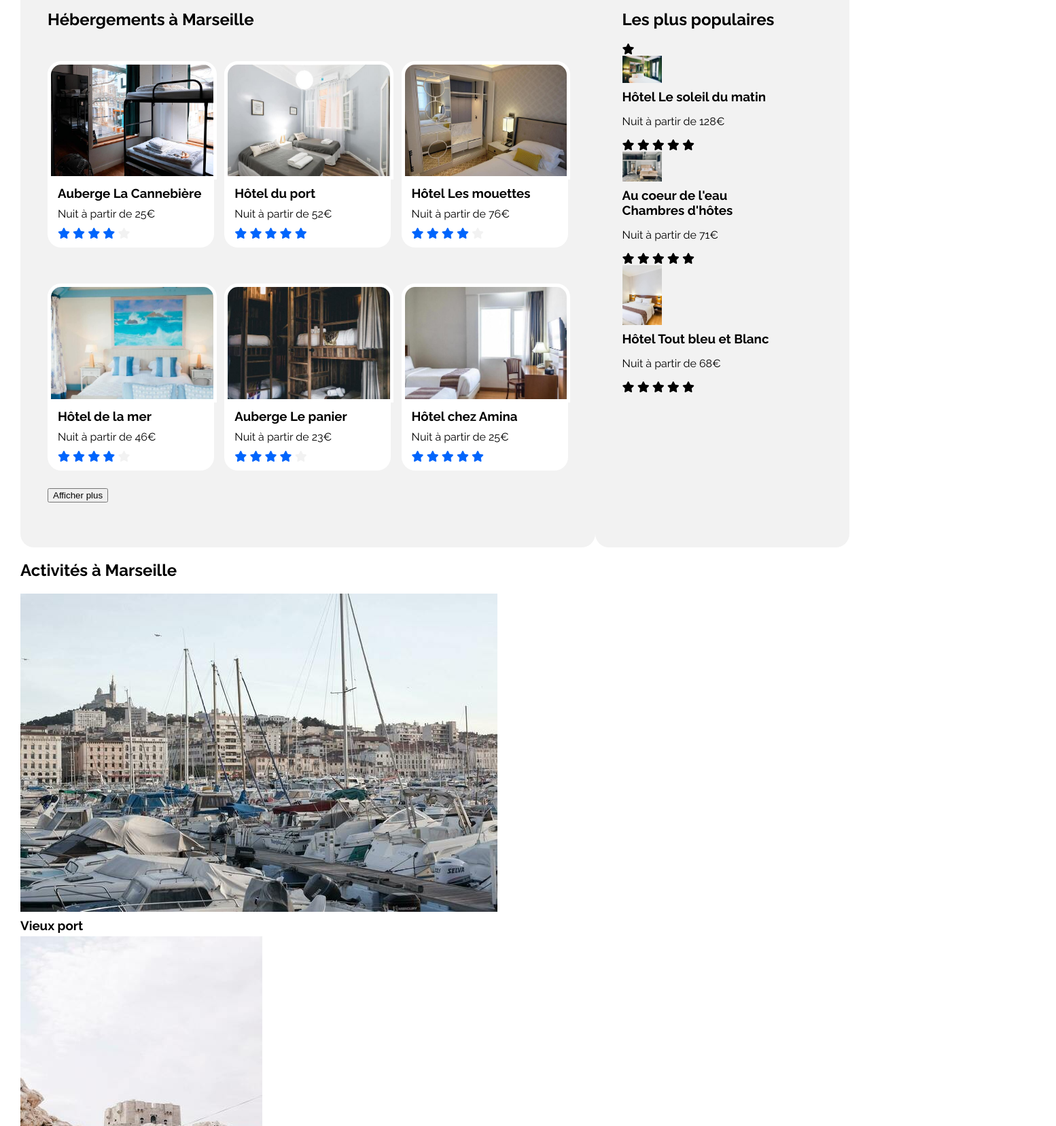
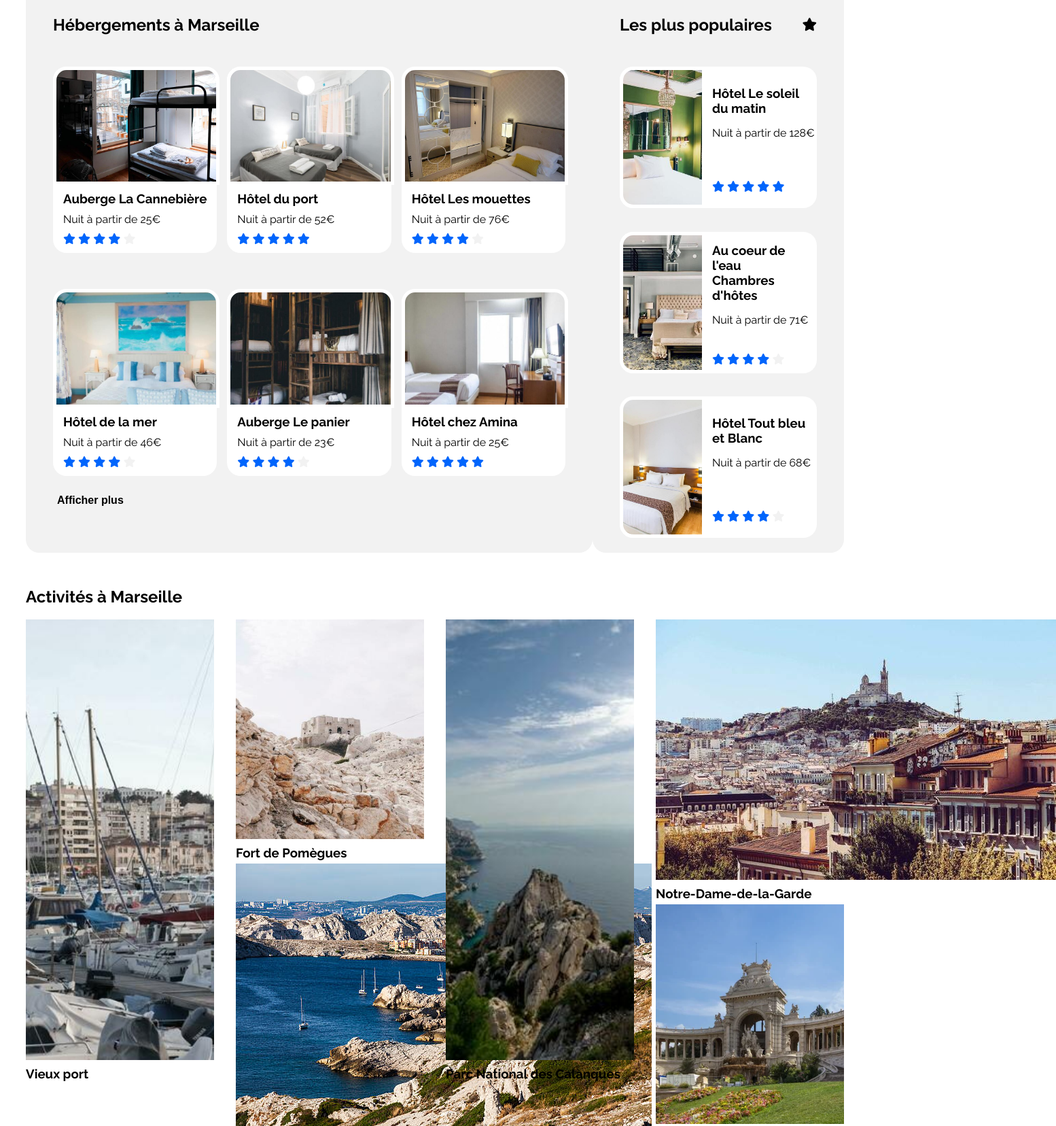
Before and after one commit to Elsa-B/Booki, a plain HTML site: page index.html in a window 1280 px wide. Shown: the part 431-2087 px from the top of the page at 68% size, 1554 px wide, since content can reach past the window. Drawn offline with Linux system fonts and the light colour scheme.

Commit message:
Commencement activités

```diff
--- a/index.html
+++ b/index.html
@@ -58,7 +58,7 @@
         <div class="accomodation-a-marseille background-accomodation">
             <h2>Hébergements à Marseille</h2>
             <div class="cards-accomodation-marseille">
-                <div class="hotel-marseille">
+                <a href="#" class="hotel-marseille background-hotel card-accomodation">
                     <img src="/images/hebergements/marcus-loke.jpg" alt="Photo d'un logement sur Marseille" class="img-accomodation-marseille "/>
                     <div class="accomodation-margin">
                         <h3>Auberge La Cannebière</h3>
@@ -71,8 +71,8 @@
                             <i class="fa-solid fa-star star-grey"></i>
                         </div>
                     </div>
-                </div>
-                <div class="hotel-marseille">
+                </a>
+                <a href="#" class="hotel-marseille background-hotel card-accomodation">
                     <img src="/images/hebergements/fred-kleber.jpg" alt="Photo d'un logement sur Marseille" class="img-accomodation-marseille"/>
                     <div class="accomodation-margin">
                         <h3>Hôtel du port</h3>
@@ -85,8 +85,8 @@
                             <i class="fa-solid fa-star star-blue"></i>
                         </div>
                     </div>
-                </div>
-                <div class="hotel-marseille">
+                </a>
+                <a href="#" class="hotel-marseille background-hotel card-accomodation">
                     <img src="/images/hebergements/reisetopia.jpg" alt="Photo d'un logement sur Marseille" class="img-accomodation-marseille"/>
                     <div class="accomodation-margin">
                         <h3>Hôtel Les mouettes</h3>
@@ -99,8 +99,8 @@
                             <i class="fa-solid fa-star star-grey"></i>
                         </div>
                     </div>
-                </div>
-                <div class="hotel-marseille">
+                </a>
+                <a href="#" class="hotel-marseille background-hotel card-accomodation">
                     <img src="/images/hebergements/annie-spratt.jpg" alt="Photo d'un logement sur Marseille" class="img-accomodation-marseille"/>
                     <div class="accomodation-margin">
                         <h3>Hôtel de la mer</h3>
@@ -113,8 +113,8 @@
                             <i class="fa-solid fa-star star-grey"></i>
                         </div>
                     </div>
-                </div>
-                <div class="hotel-marseille">
+                </a>
+                <a href="#" class="hotel-marseille background-hotel card-accomodation">
                     <img src="/images/hebergements/nicate-lee.jpg" alt="Photo d'un logement sur Marseille" class="img-accomodation-marseille"/>
                     <div class="accomodation-margin">
                         <h3>Auberge Le panier</h3>
@@ -127,8 +127,8 @@
                             <i class="fa-solid fa-star star-grey"></i>
                         </div>
                     </div>
-                </div>
-                <div class="hotel-marseille">
+                </a>
+                <a href="#" class="hotel-marseille background-hotel card-accomodation">
                     <img src="/images/hebergements/febrian-zakaria.jpg" alt="Photo d'un logement sur Marseille" class="img-accomodation-marseille"/>
                     <div class="accomodation-margin">
                         <h3>Hôtel chez Amina</h3>
@@ -141,95 +141,95 @@
                             <i class="fa-solid fa-star star-blue"></i>
                         </div>
                     </div>
-                </div>
+                </a>
             </div>
-            <button>Afficher plus</button>
+            <button><a href>Afficher plus</a></button>
         </div>
-        <aside class="background-accomodation">
-            <div>
+        <aside class="background-accomodation ">
+            <div class="title-popular">
                 <h2>Les plus populaires</h2>
-                <i class="fa-solid fa-star"></i>
+                <i class="fa-solid fa-star star-popular"></i>
             </div>
-            <div >
-                <div>
+            <div class="height-popular display-popular">
+                <a href="#" class="background-hotel card-popular-hotel card-accomodation">
                     <img src="/images/hebergements/emile-guillemot.jpg" alt="Photo d'un logement à Marseille" class="img-accomodation-star"/>
-                    <div>
+                    <div class="text-popular">
                         <div>
                             <h3>Hôtel Le soleil du matin</h3>
                             <p>Nuit à partir de 128€</p>
                         </div>
                         <div>
-                            <i class="fa-solid fa-star"></i>
-                            <i class="fa-solid fa-star"></i>
-                            <i class="fa-solid fa-star"></i>
-                            <i class="fa-solid fa-star"></i>
-                            <i class="fa-solid fa-star"></i>
+                            <i class="fa-solid fa-star star-blue"></i>
+                            <i class="fa-solid fa-star star-blue"></i>
+                            <i class="fa-solid fa-star star-blue"></i>
+                            <i class="fa-solid fa-star star-blue"></i>
+                            <i class="fa-solid fa-star star-blue"></i>
                         </div>
                     </div>
-                </div>
-                <div>
+                </a>
+                <a href="#" class="background-hotel card-popular-hotel card-accomodation">
                     <img src="/images/hebergements/aw-creative.jpg" alt="Photo d'un logement à Marseille" class="img-accomodation-star"/>
-                    <div>
+                    <div class="text-popular">
                         <div>
                             <h3>Au coeur de l'eau<br>Chambres d'hôtes</h3>
                             <p>Nuit à partir de 71€</p>
                         </div>
                         <div>
-                            <i class="fa-solid fa-star"></i>
-                            <i class="fa-solid fa-star"></i>
-                            <i class="fa-solid fa-star"></i>
-                            <i class="fa-solid fa-star"></i>
-                            <i class="fa-solid fa-star"></i>
+                            <i class="fa-solid fa-star star-blue"></i>
+                            <i class="fa-solid fa-star star-blue"></i>
+                            <i class="fa-solid fa-star star-blue"></i>
+                            <i class="fa-solid fa-star star-blue"></i>
+                            <i class="fa-solid fa-star star-grey"></i>
                         </div>
                     </div>
-                </div>
-                <div>
+                </a>
+                <a href="#" class="background-hotel card-popular-hotel card-accomodation">
                     <img src="/images/hebergements/febrian-zakaria2.jpg" alt="Photo d'un logement à Marseille" class="img-accomodation-star"/>
-                    <div>
+                    <div class="text-popular">
                         <div>
                             <h3>Hôtel Tout bleu et Blanc</h3>
                             <p>Nuit à partir de 68€</p>
                         </div>
                         <div>
-                            <i class="fa-solid fa-star"></i>
-                            <i class="fa-solid fa-star"></i>
-                            <i class="fa-solid fa-star"></i>
-                            <i class="fa-solid fa-star"></i>
-                            <i class="fa-solid fa-star"></i>
+                            <i class="fa-solid fa-star star-blue"></i>
+                            <i class="fa-solid fa-star star-blue"></i>
+                            <i class="fa-solid fa-star star-blue"></i>
+                            <i class="fa-solid fa-star star-blue"></i>
+                            <i class="fa-solid fa-star star-grey"></i>
                         </div>
                     </div>
-                </div>
+                </a>
             </div>
         </aside>
     </section>
-    <section>
+    <section class="section3">
         <h2>Activités à Marseille</h2>
-        <div>
-            <div>
-                <img src="/images/activites/reno-laithienne.jpg" alt="Photo du vieux port"/>
+        <div class="activités">
+            <div class="card-activité full-height-activity">
+                <img src="/images/activites/reno-laithienne.jpg" alt="Photo du vieux port" class="img-full-activité"/>
                 <h3>Vieux port</h3>
             </div>
-            <div>
-                <div>
-                    <img src="/images/activites/paul-hermann.jpg" alt="Photo du fort de Pomègues"/>
+            <div class="card-activité">
+                <div class="medium-height-activity">
+                    <img src="/images/activites/paul-hermann.jpg" alt="Photo du fort de Pomègues" class="img-medium-activity"/>
                     <h3>Fort de Pomègues</h3>
                 </div>
                 <div>
-                    <img src="/images/activites/istockphoto-614342698-612x612.jpg" alt="Photo des Iles du Frioul"/>
+                    <img src="/images/activites/istockphoto-614342698-612x612.jpg" alt="Photo des Iles du Frioul"class="img-activité"/>
                     <h3>Iles du Frioul</h3>
                 </div>
             </div>
-            <div>
-                <img src="/images/activites/kilyan-sockalingum.jpg" alt="Photo des calanques"/>
+            <div class="card-activité full-height-activity">
+                <img src="/images/activites/kilyan-sockalingum.jpg" alt="Photo des calanques"class="img-full-activité"/>
                 <h3>Parc National des Calanques</h3>
             </div>
-            <div>
+            <div class="card-activité">
                 <div>
-                    <img src="/images/activites/florian-wehde.jpg" alt="Photo de Notre-Dame-de-la-Garde"/>
+                    <img src="/images/activites/florian-wehde.jpg" alt="Photo de Notre-Dame-de-la-Garde"class="img-activité"/>
                     <h3>Notre-Dame-de-la-Garde</h3>
                 </div>
-                <div>
-                    <img src="/images/activites/depositphotos_195378488-stock-photo-palais-longchamp-in-marseille-france.webp" alt="Photo du par Longchamp"/>
+                <div class="medium-height-activity">
+                    <img src="/images/activites/depositphotos_195378488-stock-photo-palais-longchamp-in-marseille-france.webp" alt="Photo du par Longchamp"class="img-medium-activity"/>
                     <h3>Parc Longchamp</h3>
                 </div>
             </div>
--- a/style.css
+++ b/style.css
@@ -1,6 +1,5 @@
 body {
     font-family: Raleway, sans-serif;
-    margin: 0;
 }
 h3{
    margin-top: 5px;
@@ -35,6 +34,12 @@ li{
 a{
     color: black;
     text-decoration: none;
+}
+button{
+    border: 0px solid transparent;
+    background-color: transparent;
+    font-weight:bold;
+    font-size: medium;
 }
 
                         /*Section 1*/
@@ -172,6 +177,8 @@ h1{
 .hotel-marseille{
     width: 32%;
     height: 42%;
+}
+.background-hotel{
     background-color: white;
     border-radius: 20px;
 }
@@ -198,6 +205,74 @@ h1{
 aside{
     width: 25%;
 }
+.display-popular{
+    display: flex;
+    flex-direction: column;
+    justify-content: space-between;
+}
+.star-popular{
+    font-size: larger;
+}
+.height-popular{
+    height: 90%;
+    margin-top: 27px;
+}
 .img-accomodation-star{
-    width: 20%;
+    width: 40%;
+    border-radius: 20px 0 0 20px;
+    border: 5px solid white;
+    object-fit: cover;
 }
+.title-popular{
+    display: flex;
+    flex-direction: row;
+    justify-content: space-between;
+    align-items: center;
+}
+.card-popular-hotel{
+    display: flex;
+    flex-direction: row;
+    height: 30%;
+    border-radius: 20px;
+}
+.text-popular{
+    display: flex;
+    flex-direction: column;
+    justify-content: space-around;
+    padding-left: 10px;
+}
+.card-accomodation:hover{
+    transform: scale(1.05);
+    transition: linear 0.3s;
+}
+.activités{
+    display: flex;
+    flex-direction: row;
+    justify-content: space-between;
+    flex-wrap: wrap;
+    width: 100%;
+    height: 90%;
+}
+.section3{
+    height: 800px;
+    margin-top: 50px;
+}
+.card-activité{
+    width: 23%;
+}
+.full-height-activity{
+    height: 100%;
+}
+.img-full-activité{
+   width: 100%;
+   height: 90%;
+   object-fit: cover;
+}
+.medium-height-activity{
+    height: 40%;
+}
+.img-medium-activity{
+    height: 90%;
+    width: 100%;
+    object-fit: cover;
+}
```
